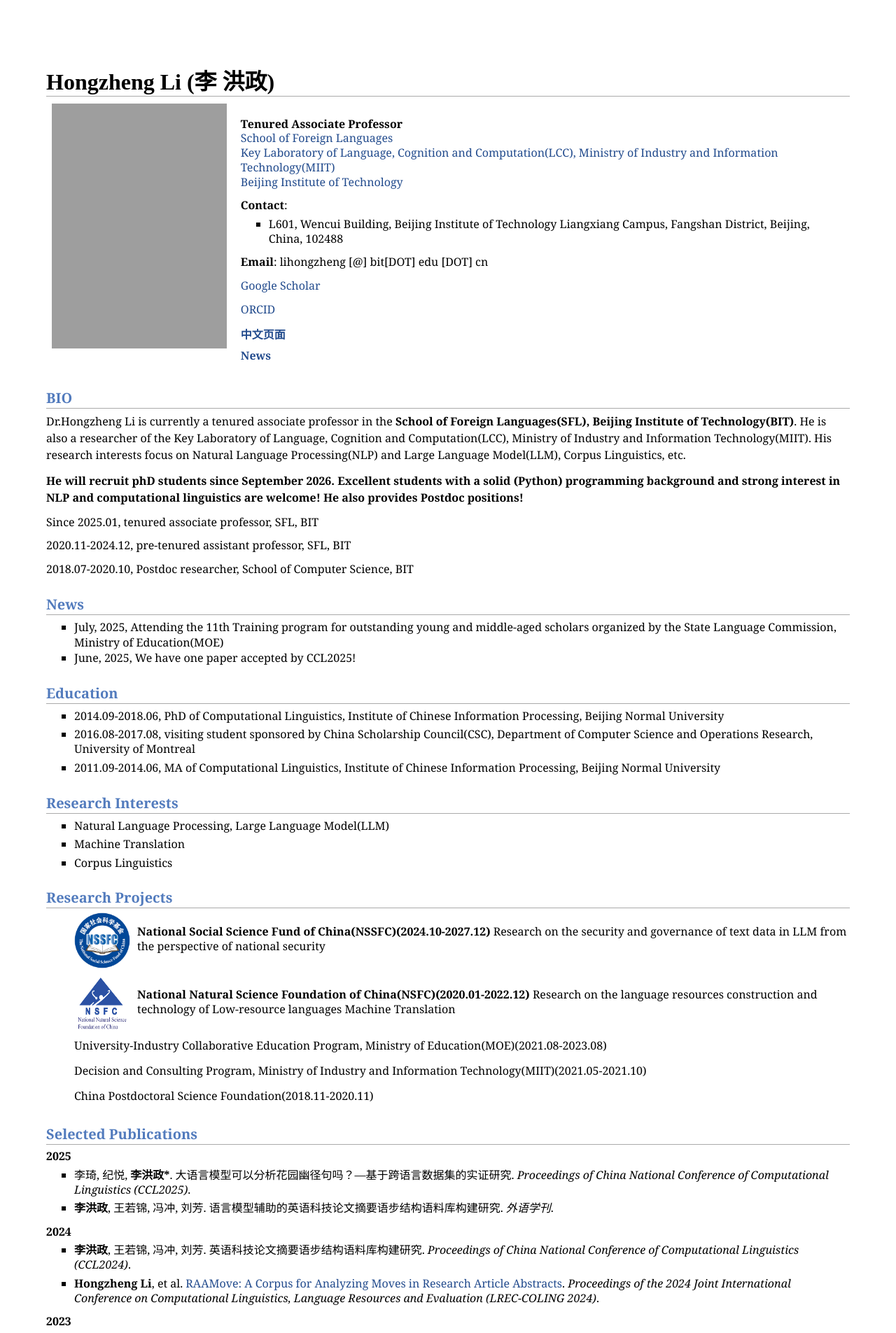
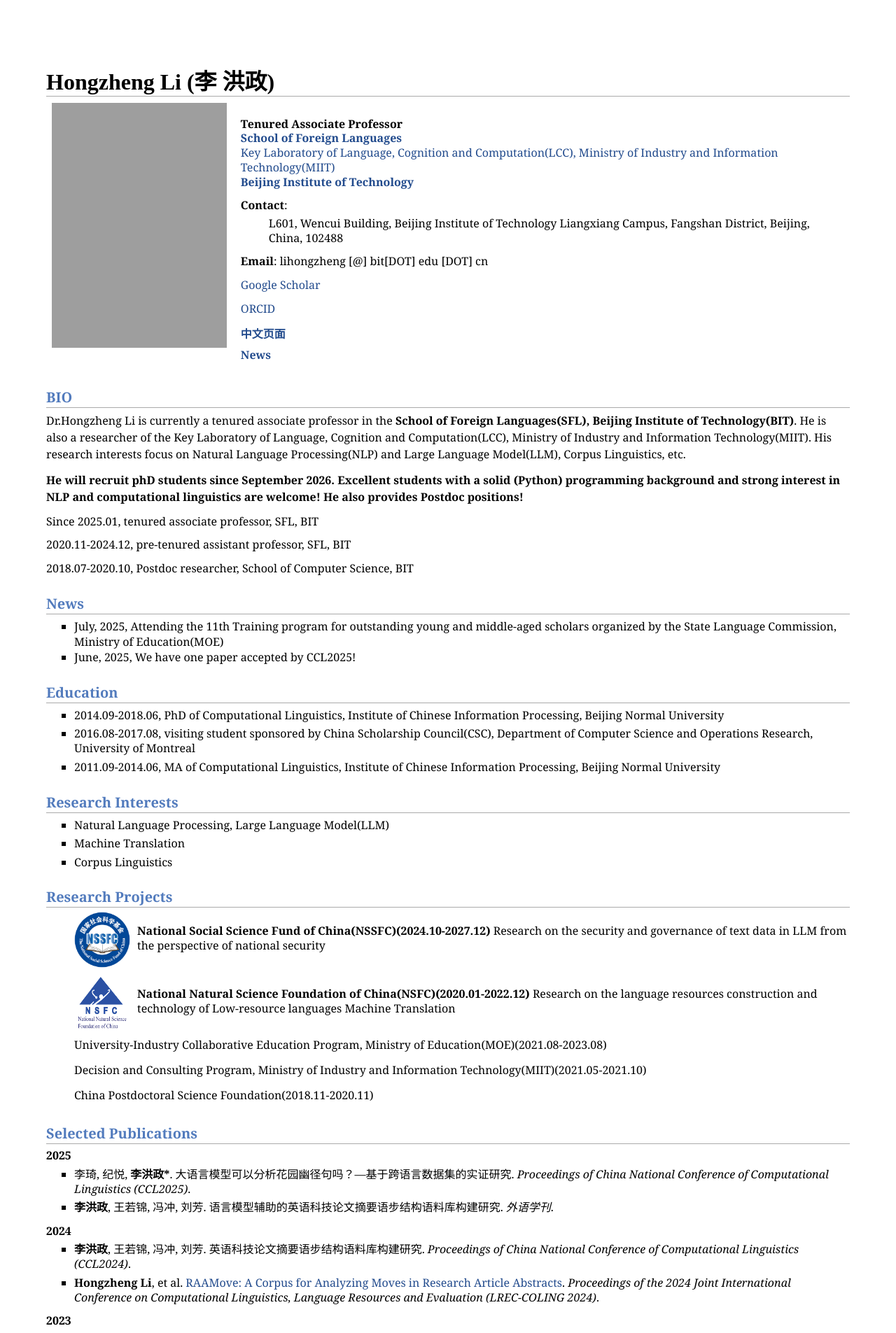
Before and after one commit to lihongzheng-nlp/lihongzheng-nlp.github.io, a Jekyll site: the page index.html, which Jekyll copies as it is, in a window 1280 px wide. Shown: the top 1905 px of the page at 70% size. Built offline with Jekyll 4.4.1, drawn with Linux system fonts in a browser that asks for light colours; grey boxes are pictures that could not be loaded.

```diff
--- a/index.html
+++ b/index.html
@@ -25,13 +25,12 @@
 <img src="images/lihongzheng.jpg" alt="alt text" width="250px" height="350px" />&nbsp;</td>
 <td align="left"><p><br />
 <b>Tenured Associate Professor</b><br />
-<a href="https://sfl.bit.edu.cn/">School of Foreign Languages</a><br />
-<a href="https://lcc.bit.edu.cn/">Key Laboratory of Language, Cognition and Computation(LCC), Ministry of Industry and Information Technology(MIIT)</a><br />
-<a href="https://www.bit.edu.cn/">Beijing Institute of Technology</a><br /></p>
+<a href="https://sfl.bit.edu.cn/"><b>School of Foreign Languages</b></a><br />
+<a <b>Key Laboratory of Language, Cognition and Computation(LCC), Ministry of Industry and Information Technology(MIIT)</b></a><br />
+<a href="https://www.bit.edu.cn/"><b>Beijing Institute of Technology</b></a><br /></p>
 <p><b>Contact</b>:</p>
 <ul>
-<li><p>L601, Wencui Building, Beijing Institute of Technology Liangxiang Campus, Fangshan District, Beijing, China, 102488<br /></p>
-</li>
+<p>L601, Wencui Building, Beijing Institute of Technology Liangxiang Campus, Fangshan District, Beijing, China, 102488<br /></p>
 </ul>
 <p><b>Email</b>: lihongzheng [@] bit[DOT] edu [DOT] cn</p>
 <p><a href="https://scholar.google.com/citations?user=cMpYOkAAAAAJ&amp">Google Scholar</a><br /></p>
```
